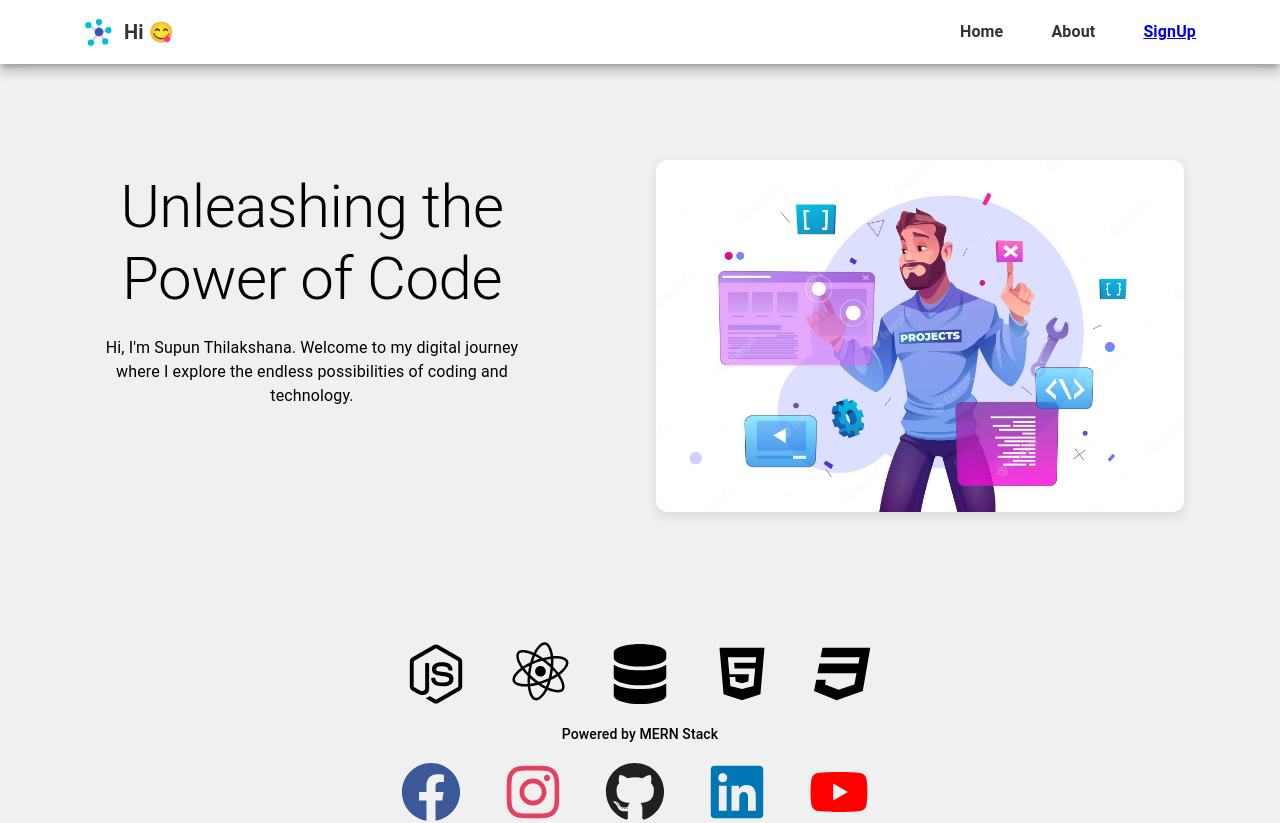
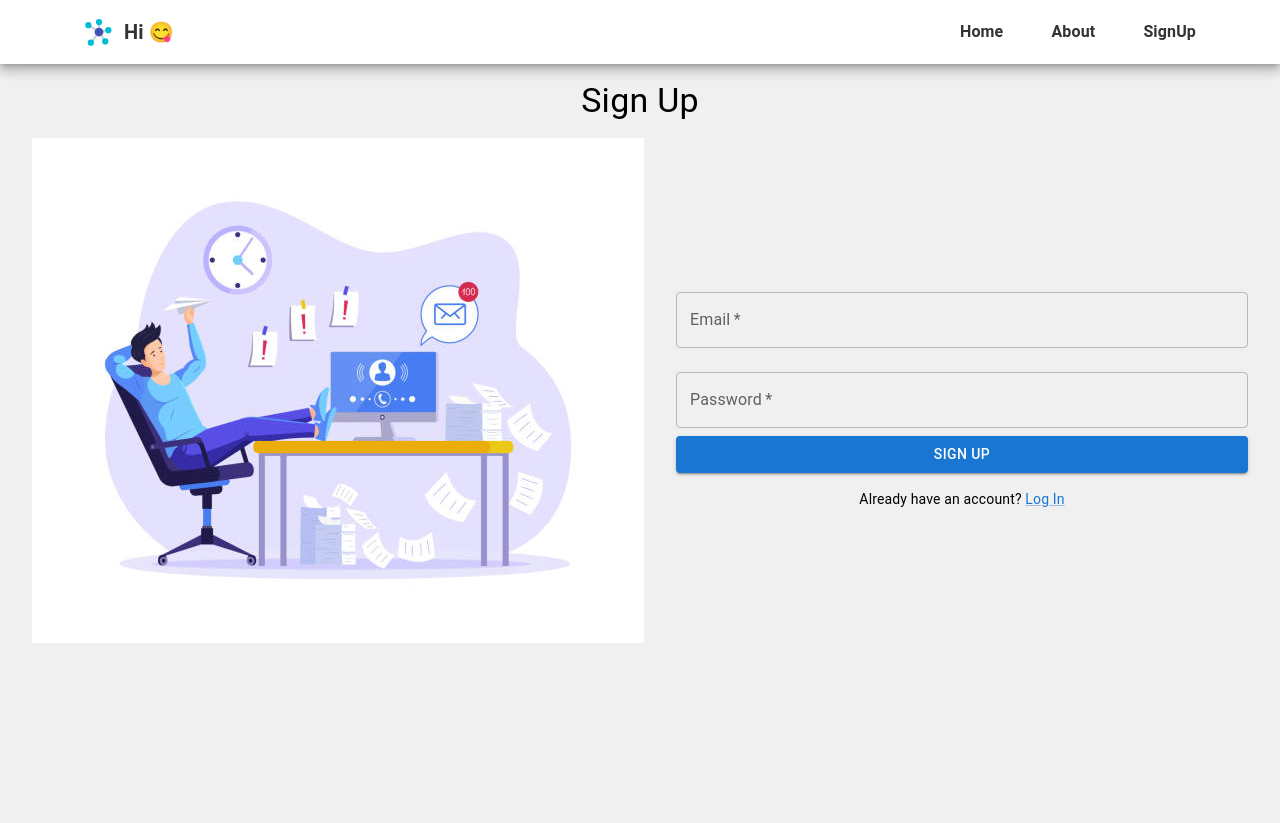
Before and after one commit to SupunTd/supunthilakshana.github.io, a React (Create React App) app: page /SignIn in a window 1280 px wide. Before the commit this address led to /. Shown: the top 823 px of the page. After the commit the page ends 800 px from the top, so only its background shows below. Built offline with nearby package versions, Linux system fonts and the light colour scheme.

Commit message:
adding signin.jsx

```diff
--- a/src/App.js
+++ b/src/App.js
@@ -2,7 +2,7 @@ import React from 'react';
 import { BrowserRouter as Router, Navigate, Route, Routes } from 'react-router-dom';
 import Main from './components/home/home';
 import Signup from './components/SignUp/signup'; // Corrected path
-
+import SignIn from './components/SignIn/signin';
 function App() {
     return (
         <Router>
@@ -10,6 +10,7 @@ function App() {
                 <Route path="*" element={<Navigate to="/" />} />
                 <Route path="/" element={<Main />} />
                 <Route path="/Signup" element={<Signup />} /> {/* Corrected path */}
+                <Route path="/SignIn" element={<SignIn />} /> {/* Corrected path */}
             </Routes>
         </Router>
     );
--- /dev/null
+++ b/src/components/SignIn/signin.jsx
@@ -0,0 +1,90 @@
+import React, { useState } from 'react';
+import { Box, Typography, TextField, Button, Link } from '@mui/material';
+import { auth, createUserWithEmailAndPassword } from '../../firebase';
+import SignupPageImage from "../Images/SignInPage.jpg";
+import MainHeader from "../mainHeader/mainHeader";
+
+const Signup = () => {
+    const [formData, setFormData] = useState({
+        firstName: '',
+        lastName: '',
+        email: '',
+        password: '',
+    });
+
+    const handleChange = (e) => {
+        const { name, value } = e.target;
+        setFormData((prevData) => ({ ...prevData, [name]: value }));
+    };
+
+    const handleSubmit = async (e) => {
+        e.preventDefault();
+        try {
+            const { email, password } = formData;
+            await createUserWithEmailAndPassword(auth, email, password);
+            // You can do something else here like redirect to another page after successful signup.
+            console.log('User signed up successfully!');
+        } catch (error) {
+            console.error('Error signing up:', error.message);
+        }
+    };
+
+    return (
+        <>
+            <MainHeader />
+            <Box p={2} textAlign="center">
+                <Typography variant="h4">Sign Up</Typography>
+                <Box display="flex" justifyContent="center" alignItems="center">
+                    {/* Left side with image */}
+                    <Box width="50%" p={2}>
+                        {/* Add your image here */}
+                        <img src={SignupPageImage} alt="Your Image" />
+                    </Box>
+
+                    {/* Right side with form */}
+                    <Box width="50%" p={2}>
+                        <form onSubmit={handleSubmit}>
+                            <TextField
+                                label="Email"
+                                name="email"
+                                type="email"
+                                value={formData.email}
+                                onChange={handleChange}
+                                fullWidth
+                                margin="normal"
+                                variant="outlined"
+                                required
+                            />
+                            <TextField
+                                label="Password"
+                                name="password"
+                                type="password"
+                                value={formData.password}
+                                onChange={handleChange}
+                                fullWidth
+                                margin="normal"
+                                variant="outlined"
+                                required
+                            />
+                            <Button type="submit" variant="contained" color="primary" fullWidth>
+                                Sign Up
+                            </Button>
+                        </form>
+
+                        {/* Signup link */}
+                        <Box mt={2}>
+                            <Typography variant="body2">
+                                Already have an account?{' '}
+                                <Link href="/login" color="primary">
+                                    Log In
+                                </Link>
+                            </Typography>
+                        </Box>
+                    </Box>
+                </Box>
+            </Box>
+        </>
+    );
+};
+
+export default Signup;
--- a/src/components/SignUp/signup.jsx
+++ b/src/components/SignUp/signup.jsx
@@ -1,7 +1,8 @@
 import React, { useState } from 'react';
-import { Box, Typography, TextField, Button } from '@mui/material';
+import { Box, Typography, TextField, Button, Link } from '@mui/material';
 import { auth, createUserWithEmailAndPassword } from '../../firebase';
-
+import SignupPageImage from "../Images/SignupPage.jpg";
+import MainHeader from "../mainHeader/mainHeader";
 const Signup = () => {
     const [formData, setFormData] = useState({
         firstName: '',
@@ -28,8 +29,19 @@ const Signup = () => {
     };
 
     return (
+        <>
+            <MainHeader/>
         <Box p={2} textAlign="center">
             <Typography variant="h4">Sign Up</Typography>
+            <Box display="flex" justifyContent="center" alignItems="center">
+                {/* Left side with image */}
+                <Box width="50%" p={2}>
+                    {/* Add your image here */}
+                    <img src={SignupPageImage} alt="Your Image" />
+                </Box>
+
+                {/* Right side with form */}
+                <Box width="50%" p={2}>
                     <form onSubmit={handleSubmit}>
                         <TextField
                             label="First Name"
@@ -77,7 +89,20 @@ const Signup = () => {
                             Sign Up
                         </Button>
                     </form>
+
+                    {/* Redirect link */}
+                    <Box mt={2}>
+                        <Typography variant="body2">
+                            Already have an account?{' '}
+                            <Link href="/signIn" color="primary">
+                                Log In
+                            </Link>
+                        </Typography>
                     </Box>
+                </Box>
+            </Box>
+        </Box>
+        </>
     );
 };
 
--- a/src/components/mainHeader/mainHeader.jsx
+++ b/src/components/mainHeader/mainHeader.jsx
@@ -1,9 +1,31 @@
-import React from 'react';
-import { AppBar, Toolbar, Typography } from '@mui/material';
+import React, { useState } from 'react';
+import { AppBar, Toolbar, Typography, CircularProgress } from '@mui/material';
 import { FcMindMap } from 'react-icons/fc';
 import { Link } from 'react-router-dom';
 
 const HeaderBar = () => {
+    const [homeLoading, setHomeLoading] = useState(false);
+    const [signupLoading, setSignupLoading] = useState(false);
+
+    const handleHomeNavigation = () => {
+        setHomeLoading(true);
+        setTimeout(() => {
+            setHomeLoading(false);
+        }, 1000);
+    };
+
+    const handleSignupNavigation = () => {
+        setSignupLoading(true);
+        setTimeout(() => {
+            setSignupLoading(false);
+        }, 1000);
+    };
+
+    const linkStyle = {
+        textDecoration: 'none', // Remove underline
+        color: 'inherit', // Inherit text color from parent
+    };
+
     return (
         <AppBar
             position="static"
@@ -19,18 +41,24 @@ const HeaderBar = () => {
             <Toolbar>
                 <FcMindMap size={30} style={{ marginRight: '10px', marginLeft: '10px' }} />
                 <Typography variant="h6" component="div" sx={{ flexGrow: 1, fontWeight: 'bold' }}>
-                    Hi 😋
+                    <Link to="/" onClick={handleHomeNavigation} style={linkStyle}>Hi 😋</Link>
                 </Typography>
 
                 {/* Navigation links */}
                 <Typography variant="subtitle1" sx={{ mr: 6, fontWeight: 'bold' }}>
-                    Home
+                    <Link to="/" onClick={handleHomeNavigation} style={linkStyle}>
+                        Home
+                    </Link>
+                    {homeLoading && <CircularProgress color="secondary" size={20} />}
                 </Typography>
                 <Typography variant="subtitle1" sx={{ mr: 6, fontWeight: 'bold' }}>
                     About
                 </Typography>
                 <Typography variant="subtitle1" sx={{ fontWeight: 'bold' }}>
-                    <Link to="/Signup">SignUp</Link>
+                    <Link to="/Signup" onClick={handleSignupNavigation} style={linkStyle}>
+                        SignUp
+                    </Link>
+                    {signupLoading && <CircularProgress color="secondary" size={20} />}
                 </Typography>
             </Toolbar>
         </AppBar>
```
Also changed, not shown: src/components/Images/SignInPage.jpg (added), src/components/Images/SignupPage.jpg (added). Lines whose indentation alone changed are shown as unchanged.
